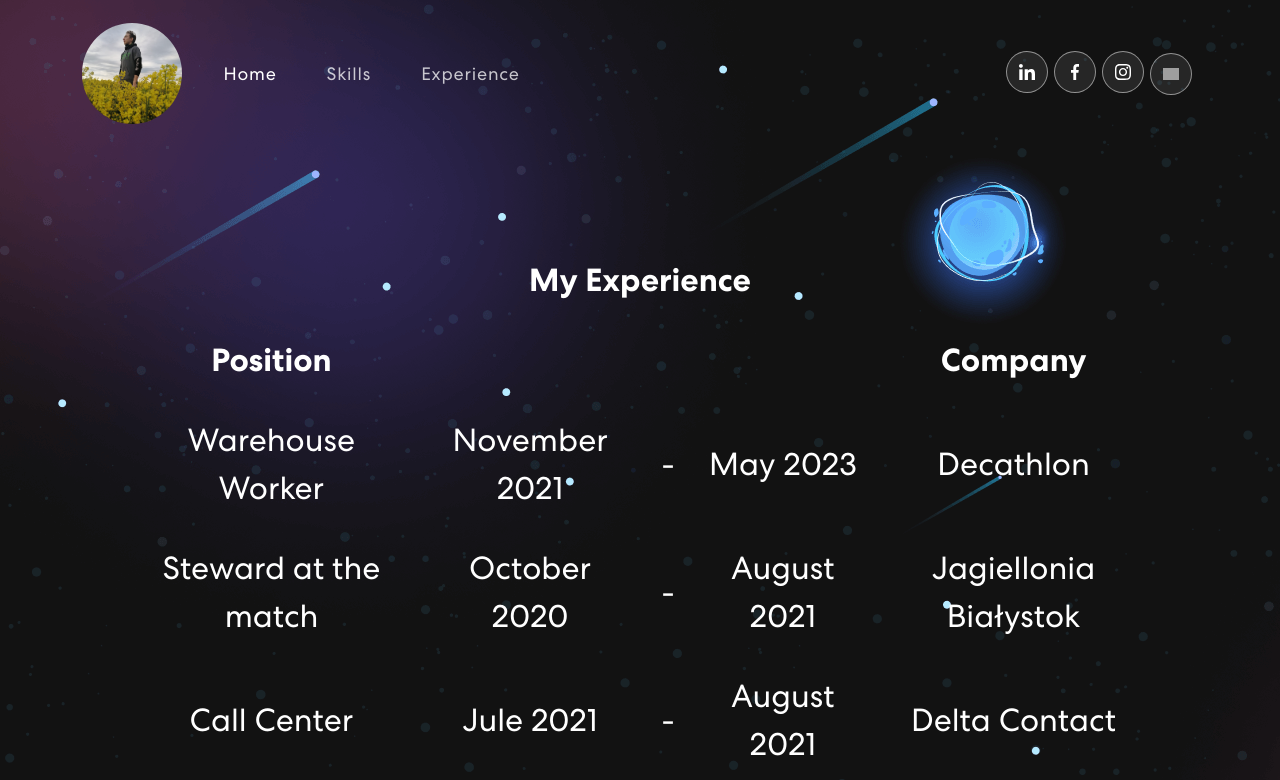
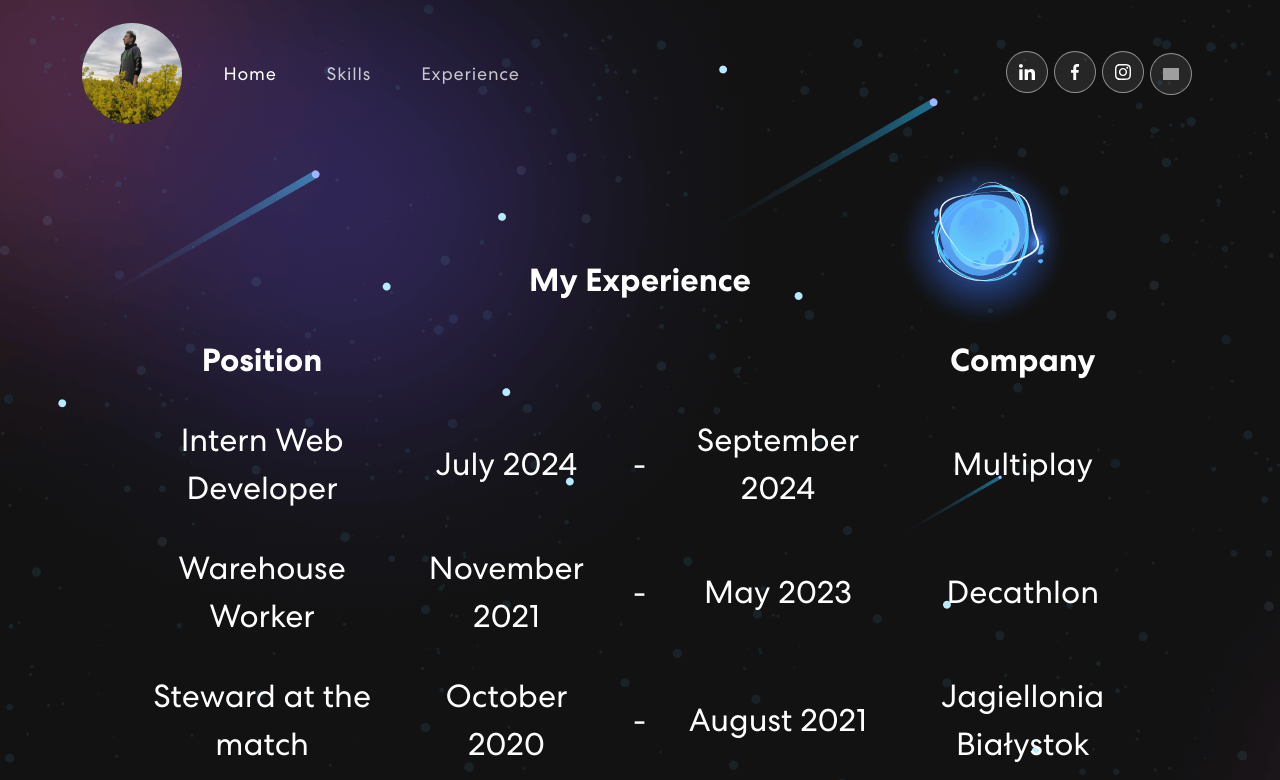
Before and after one commit to dyzioq/cv_website, a React (Create React App) app: page /experience in a window 1280 px wide. Shown: the top 780 px of the page. Built offline with nearby package versions, Linux system fonts and the light colour scheme; grey boxes are pictures that could not be loaded.

Commit message:
updated work experience

```diff
--- a/src/components/WorkTable.js
+++ b/src/components/WorkTable.js
@@ -1,5 +1,3 @@
-import Table from "react-bootstrap/Table";
-
 export default function WorkTable() {
   return (
     <table className="table-borderless experience-table">
@@ -15,10 +13,19 @@ export default function WorkTable() {
         <th></th>
         <th>Company</th>
       </tr>
+
+      <tr>
+        <td>Intern Web Developer</td>
+        <td>July 2024</td>
+        <td> -</td>
+        <td>September 2024</td>
+        <td>Multiplay</td>
+      </tr>
+
       <tr>
         <td>Warehouse Worker</td>
         <td>November 2021</td>
-          <td> - </td>
+        <td> -</td>
         <td>May 2023</td>
         <td>Decathlon</td>
       </tr>
@@ -26,21 +33,21 @@ export default function WorkTable() {
       <tr>
         <td>Steward at the match</td>
         <td>October 2020</td>
-          <td> - </td>
+        <td> -</td>
         <td>August 2021</td>
         <td>Jagiellonia Białystok</td>
       </tr>
       <tr>
         <td>Call Center</td>
         <td>Jule 2021</td>
-          <td> - </td>
+        <td> -</td>
         <td>August 2021</td>
         <td>Delta Contact</td>
       </tr>
       <tr>
         <td>Shop Assistant</td>
         <td>June 2020</td>
-          <td> - </td>
+        <td> -</td>
         <td>August 2020</td>
         <td>Piekarnia Okruszek</td>
       </tr>
```
Lines whose indentation alone changed are shown as unchanged.
